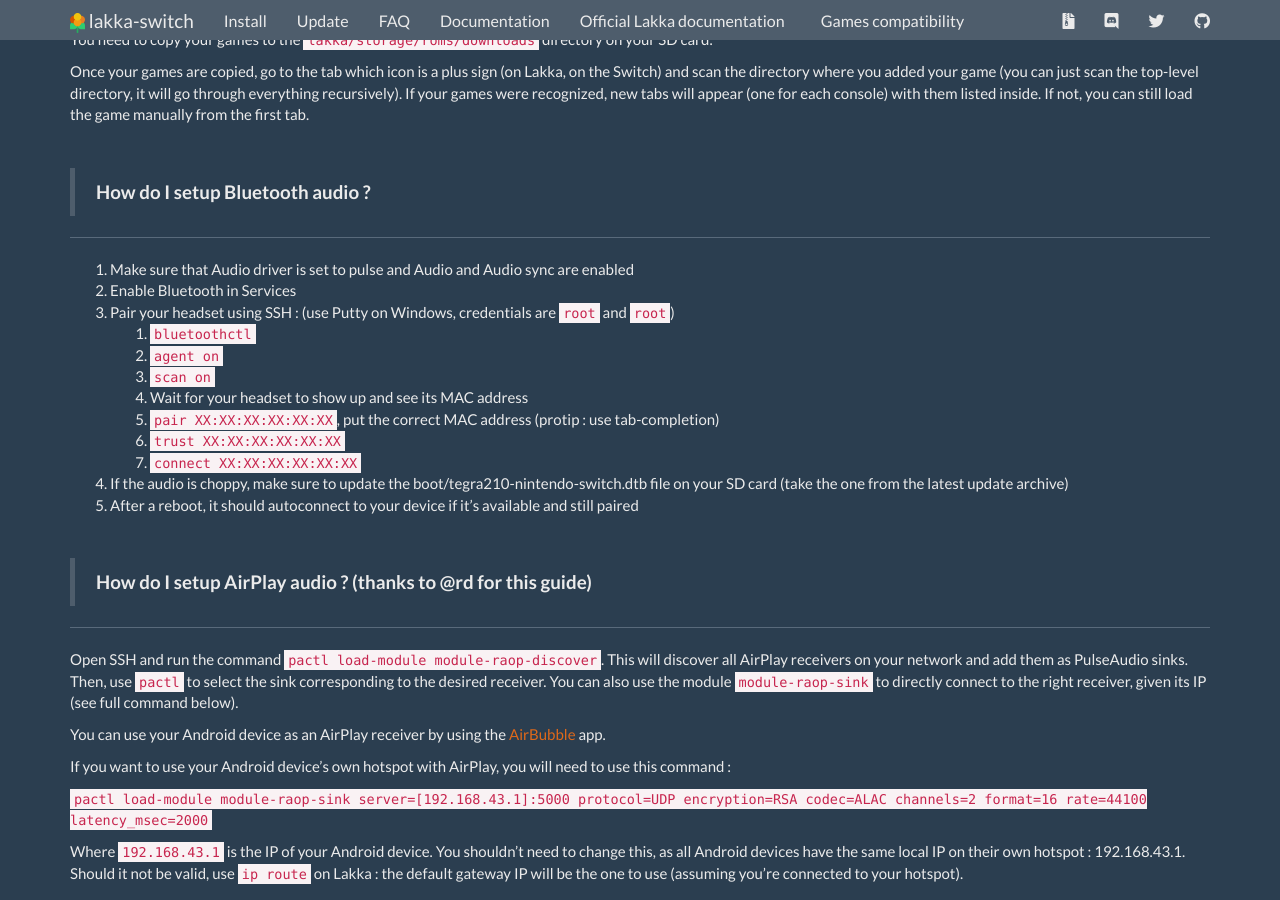
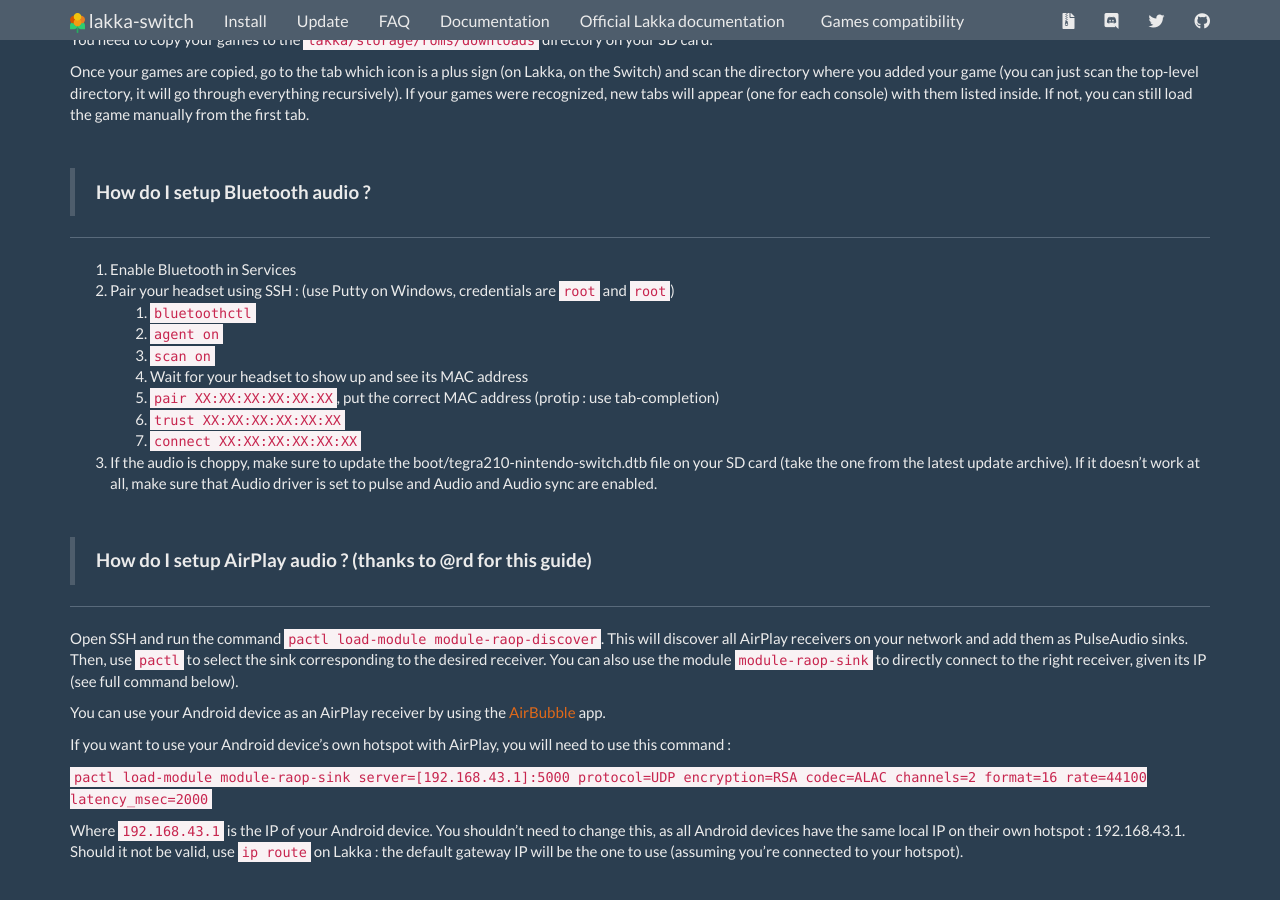
Before and after one commit to lakka-switch/documentation, a Jekyll site: the page built from faq.md, in a window 1280 px wide and 900 px high, scrolled down 2393 px. Built offline with Jekyll 4.4.1, drawn with Linux system fonts in a browser that asks for light colours; nearby versions of some CDN libraries.

Commit message:
Update faq.md

```diff
--- a/faq.md
+++ b/faq.md
@@ -100,9 +100,8 @@
 
 ***
 
-1. Make sure that Audio driver is set to pulse and Audio and Audio sync are enabled
-2. Enable Bluetooth in Services
-3. Pair your headset using SSH : (use Putty on Windows, credentials are `root` and `root`)
+1. Enable Bluetooth in Services
+2. Pair your headset using SSH : (use Putty on Windows, credentials are `root` and `root`)
     1. `bluetoothctl`
     2. `agent on`
     3. `scan on`
@@ -110,8 +109,7 @@
     5. `pair XX:XX:XX:XX:XX:XX`, put the correct MAC address (protip : use tab-completion)
     6. `trust XX:XX:XX:XX:XX:XX`
     7. `connect XX:XX:XX:XX:XX:XX`
-4. If the audio is choppy, make sure to update the boot/tegra210-nintendo-switch.dtb file on your SD card (take the one from the latest update archive)
-5. After a reboot, it should autoconnect to your device if it's available and still paired
+3. If the audio is choppy, make sure to update the boot/tegra210-nintendo-switch.dtb file on your SD card (take the one from the latest update archive). If it doesn't work at all, make sure that Audio driver is set to pulse and Audio and Audio sync are enabled.
 
 &nbsp;
 > **How do I setup AirPlay audio ? (thanks to @rd for this guide)**
```
